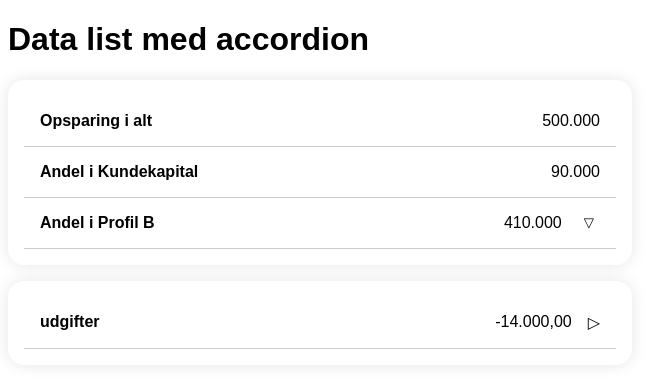
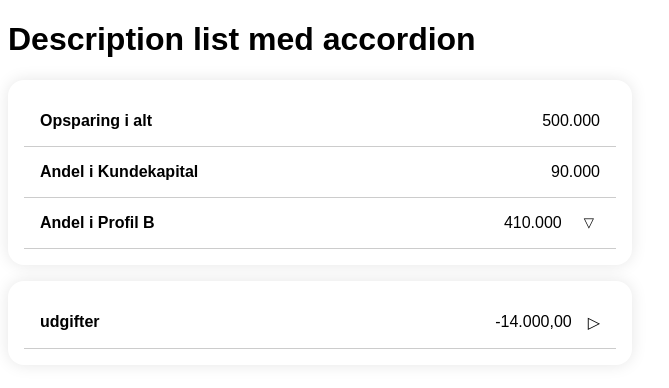
Before and after one commit to Koseioki/datatable-with-accordion, a plain HTML site: page index.html in a window 1280 px wide. Shown: the whole page, without its empty margins (0-669 px from the left). Drawn offline with Linux system fonts and the light colour scheme.

Commit message:
changed the title

```diff
--- a/index.html
+++ b/index.html
@@ -3,12 +3,12 @@
 <head>
     <meta charset="UTF-8">
     <meta name="viewport" content="width=device-width, initial-scale=1.0">
-    <title>Data list med accordion</title>
+    <title>Description list med accordion</title>
     <link rel="stylesheet" href="./style.css">
 </head>
 <body>
 
-  <h1>Data list med accordion</h1>
+  <h1>Description list med accordion</h1>
 
   <div class="data-table">
     <dl>
```
